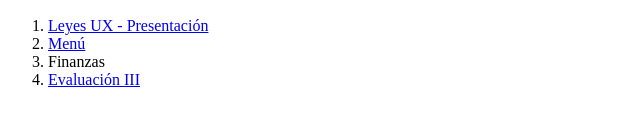
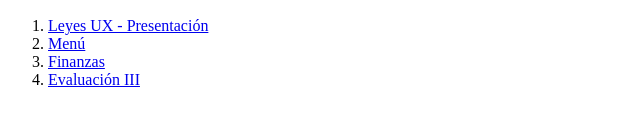
Before and after one commit to cecyygb/practicas-cecy, a plain HTML site: page index.html in a window 1280 px wide. Shown: the part 517-640 px from the top of the page, 0-640 px from the left. Drawn offline with Linux system fonts and the light colour scheme.

Commit message:
Update index.html

```diff
--- a/index.html
+++ b/index.html
@@ -35,7 +35,7 @@
         <ol>
         <li><a href="https://drive.google.com/file/d/19Qgjdi7m93_kOJ_BSAPSX1nm7pnql9r-/view?usp=sharing">Leyes UX - Presentación</a></li>
         <li><a href="U3/menu.html">Menú</a></li>
-        <li><a href="https://www.figma.com/design/zVRi7GK7nso34WwwOaxk7r/Untitled?node-id=0-1&t=dECvCSOmWEffCvP6-1"></a>Finanzas</li>
+        <li><a href="https://www.figma.com/design/zVRi7GK7nso34WwwOaxk7r/Untitled?node-id=0-1&t=dECvCSOmWEffCvP6-1">Finanzas</li>
         <li><a href="#">Evaluación III</a></li>
 
     </ol>
```
